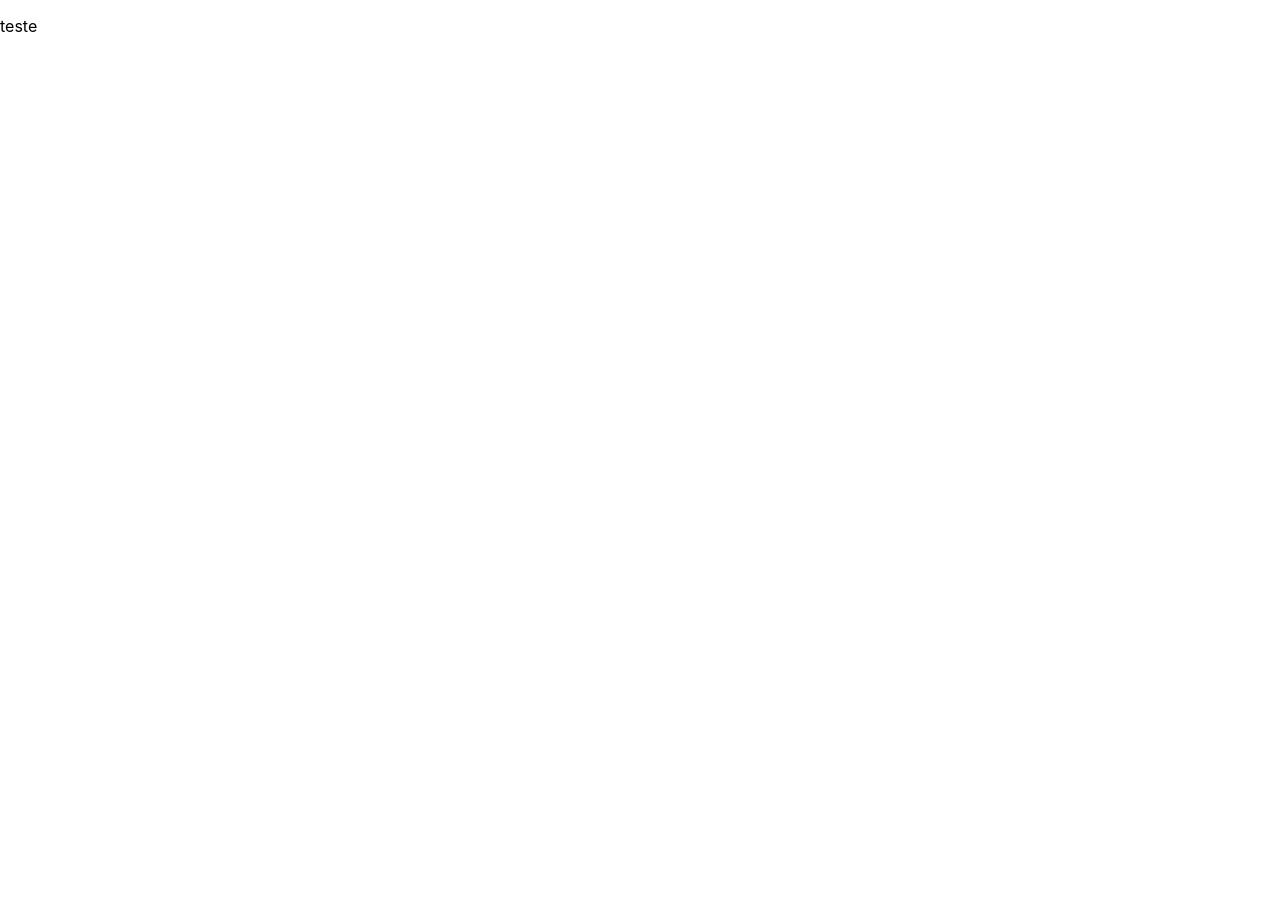
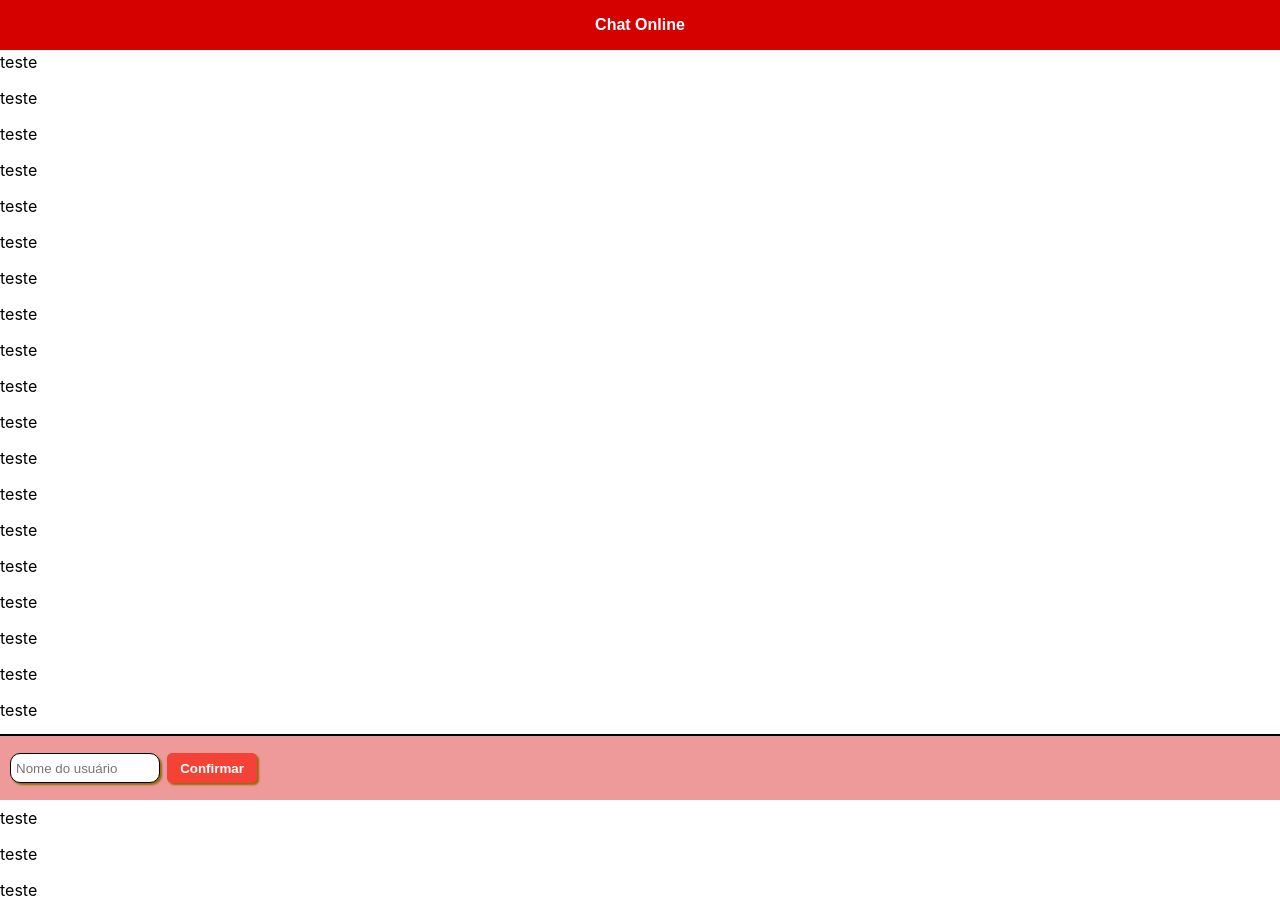
Before and after one commit to Tiago-TSC/React.Chat, a React (Create React App) app: page / in a window 1280 px wide. Before the commit the page ends 800 px from the top, so only its background shows below. Built offline with nearby package versions, Linux system fonts and the light colour scheme.

Commit message:
Top e Footer

```diff
--- a/package.json
+++ b/package.json
@@ -5,9 +5,9 @@
   "dependencies": {
     "bootstrap": "^4.3.1",
     "react": "^16.10.2",
-    "react-bootstrap": "^1.0.0-beta.14",
     "react-dom": "^16.10.2",
-    "react-scripts": "3.2.0"
+    "react-scripts": "3.2.0",
+    "styled-components": "^4.4.0"
   },
   "scripts": {
     "start": "react-scripts start",
--- /dev/null
+++ b/src/containers/Footer/Footer.js
@@ -0,0 +1,68 @@
+import React from 'react';
+import styled from 'styled-components';
+
+const StyledDiv = styled.div`
+  position: fixed;
+  left: 0;
+  bottom: 0;
+  width: 100%;
+  background-color: #ef9a9a;
+  color: #fff;
+  text-align: left;
+  border-top: 2px solid #000;
+  padding: 10px;
+  font-family: sans-serif, Arial;
+`;
+
+const Input = styled.input`
+  outline: none;
+  font-family: inherit;
+  box-sizing: border-box;
+  border: 1px solid #000;
+  border-radius: 10px;
+  box-shadow: 2px 2px 2px #966909;
+  padding: 3px 5px;
+  width: 150px;
+  height: 30px;
+`;
+
+const Button = styled.button`
+  font-family: inherit;
+  border: none;
+  margin: 7px;
+  padding: 3px 5px;
+  width: 90px;
+  height: 30px;
+  color: #fff;
+  background-color: #f44336;
+  outline: none;
+  cursor: pointer;
+  font-weight: bold;
+  box-shadow: 2px 2px 2px #966909;
+  border-radius: 5px;
+
+  :focus {
+    outline: none;
+  }
+
+  :hover,
+  active {
+    color: #fff;
+    background-color: #d50000;
+  }
+
+  :active {
+    box-shadow: 0px 0px 2px #fff;
+  }
+`;
+
+const footer = props => {
+  return (
+    <StyledDiv>
+      <Input placeholder="Nome do usuário" />
+      <Button>Confirmar</Button>
+    </StyledDiv>
+  );
+};
+
+export default footer;
--- a/src/containers/Layout/Layout.js
+++ b/src/containers/Layout/Layout.js
@@ -1,9 +1,37 @@
 import React from 'react';
+import Footer from '../Footer/Footer';
+import Top from '../Top/Top';
 
 const layout = props => {
   return (
     <div>
+      <Top />
       <p>teste</p>
+      <p>teste</p>
+      <p>teste</p>
+      <p>teste</p>
+      <p>teste</p>
+      <p>teste</p>
+      <p>teste</p>
+      <p>teste</p>
+      <p>teste</p>
+      <p>teste</p>
+      <p>teste</p>
+      <p>teste</p>
+      <p>teste</p>
+      <p>teste</p>
+      <p>teste</p>
+      <p>teste</p>
+      <p>teste</p>
+      <p>teste</p>
+      <p>teste</p>
+      <p>teste</p>
+      <p>teste</p>
+      <p>teste</p>
+      <p>teste</p>
+      <p>teste</p>
+      <p>teste</p>
+      <Footer />
     </div>
   );
 };
--- /dev/null
+++ b/src/containers/Top/Top.js
@@ -0,0 +1,27 @@
+import React from 'react';
+import styled from 'styled-components';
+
+const StyledDiv = styled.div`
+  position: fixed;
+  left: 0;
+  top: 0;
+  width: 100%;
+  background-color: #d50000;
+  text-align: center;
+`;
+
+const Title = styled.p`
+  color: #fff;
+  font-family: sans-serif, Arial;
+  font-weight: bold;
+`;
+
+const footer = props => {
+  return (
+    <StyledDiv>
+      <Title>Chat Online</Title>
+    </StyledDiv>
+  );
+};
+
+export default footer;
```
Also changed, not shown: 1 other file (tests, documents, lock files or other folders).
